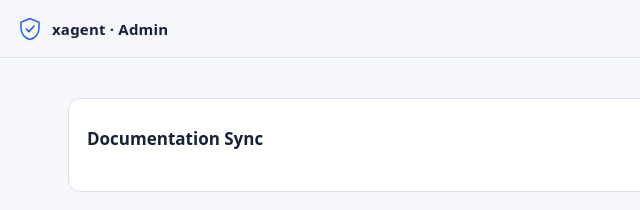
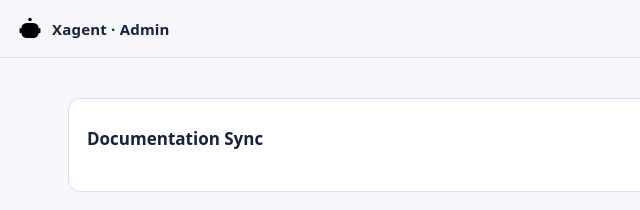
Before and after one commit to abhishyk/xagent, a website: page public/admin.html in a window 1280 px wide. Shown: the top 210 px of the page, 0-640 px from the left. Drawn offline with Linux system fonts and the light colour scheme; no server answers; a web font is replaced by a local one.

Commit message:
Update admin.html with new SVG and remove span

```diff
--- a/public/admin.html
+++ b/public/admin.html
@@ -6,13 +6,14 @@
   <meta name="robots" content="noindex, nofollow">
   <title>Admin · xagent</title>
   <link rel="icon" href="/favicon.svg" type="image/svg+xml">
+  <link rel="preload" href="/fonts/manrope.woff2" as="font" type="font/woff2" crossorigin>
   <link rel="stylesheet" href="/style.css">
 </head>
 <body class="admin-page">
   <header class="topbar admin-topbar">
     <div class="brand">
-      <svg class="brand-mark" viewBox="0 0 32 32" aria-hidden="true"><path d="M16 2 4 7v8c0 7.2 5 13.4 12 15 7-1.6 12-7.8 12-15V7L16 2Z" fill="none" stroke="currentColor" stroke-width="2"/><path d="m11 16 3.5 3.5L21.5 12" fill="none" stroke="currentColor" stroke-width="2.2" stroke-linecap="round" stroke-linejoin="round"/></svg>
-      <span>xagent · Admin</span>
+      <svg class="brand-mark robot" viewBox="0 0 32 32" aria-hidden="true"><line class="r-line" x1="16" y1="4" x2="16" y2="8.5" stroke-width="2" stroke-linecap="round"/><circle class="r-bulb" cx="16" cy="3.4" r="2.3"/><rect class="r-body" x="2" y="14.5" width="3.2" height="7" rx="1.6"/><rect class="r-body" x="26.8" y="14.5" width="3.2" height="7" rx="1.6"/><rect class="r-body" x="4.5" y="8" width="23" height="20" rx="7"/><rect class="r-visor" x="8" y="12.5" width="16" height="10" rx="5"/><rect class="r-eye" x="11.3" y="15" width="3" height="5" rx="1.5"/><rect class="r-eye" x="17.7" y="15" width="3" height="5" rx="1.5"/></svg>
+      <span>Xagent · Admin</span>
     </div>
     <div class="user-menu">
       <button id="theme-btn" class="icon-btn" type="button" aria-label="Toggle light/dark theme" title="Toggle theme">
@@ -49,7 +50,7 @@
     </section>
 
     <section class="card">
-      <div class="card-head"><h2>Knowledge Base</h2><span id="config-info" class="muted small"></span></div>
+      <div class="card-head"><h2>Knowledge Base</h2></div>
       <div class="table-wrap">
         <table class="table">
           <thead><tr><th>Document</th><th>Type</th><th>Version</th><th>Chunks</th><th>Hash</th><th>Status</th><th>Last sync</th></tr></thead>
```
